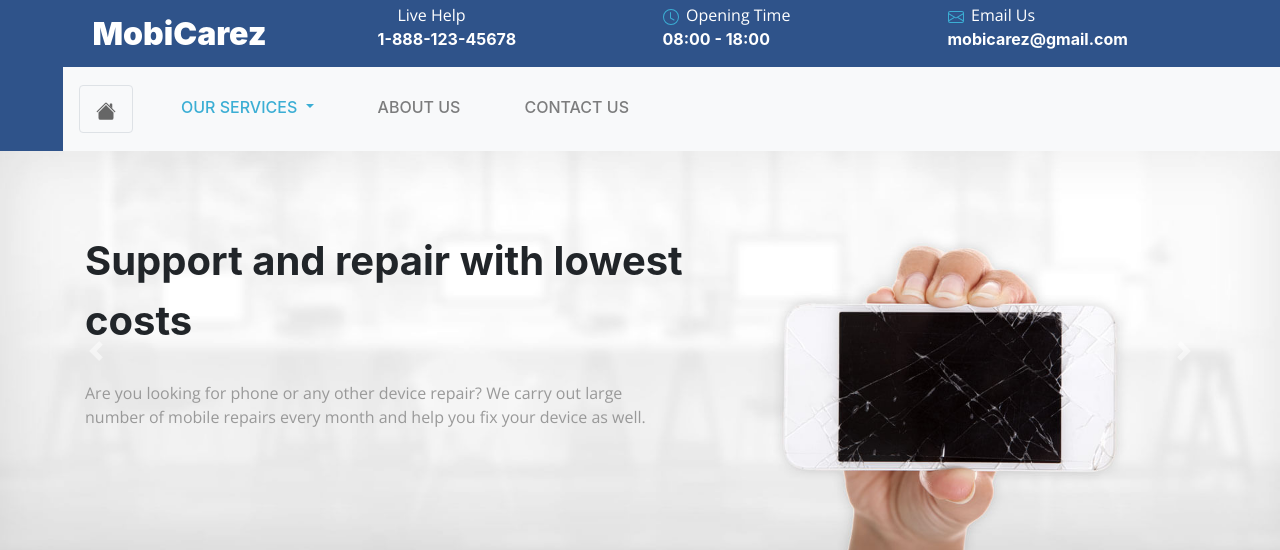
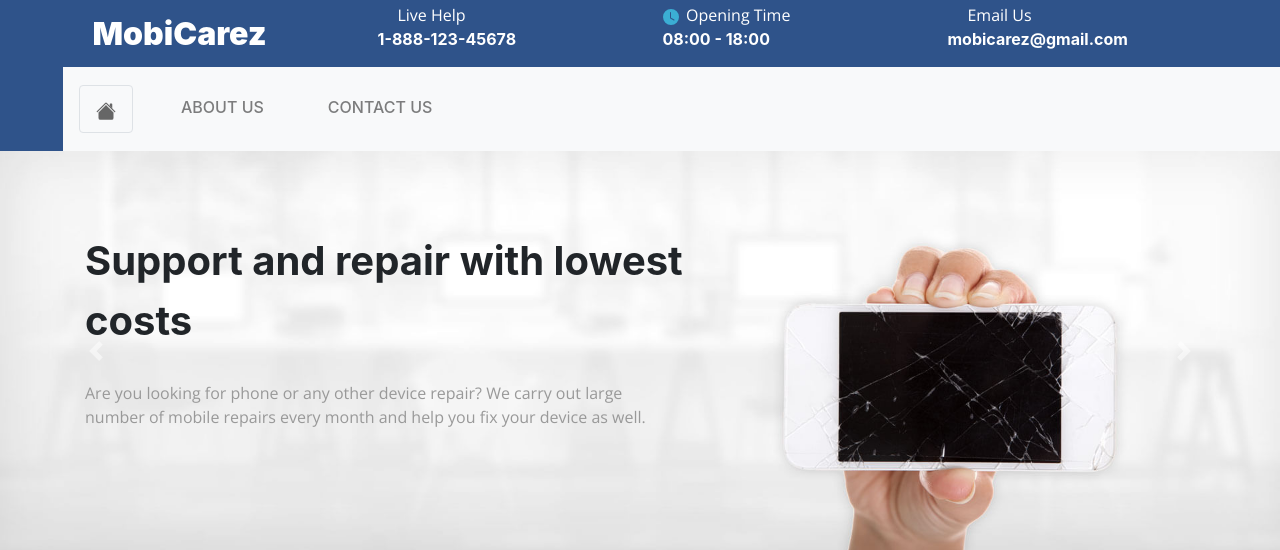
Before and after one commit to AmarjotSingh21/mobi-carez, a Django app: page / in a window 1280 px wide. Shown: the top 550 px of the page. Run offline with Django 3.2, Linux system fonts and the light colour scheme; some libraries are stand-ins or nearby versions; some web fonts are replaced.

Commit message:
minor fixes

```diff
--- a/static/style.css
+++ b/static/style.css
@@ -1,3 +1,7 @@
+html{
+  scroll-behavior: smooth;
+}
+
 .primary-background {
   background-color: #2f538a;
 }
--- a/templates/base.html
+++ b/templates/base.html
@@ -36,23 +36,17 @@
                     <p class="font-weight-bold text-white">1-888-123-45678</p>
                 </div>
                 <div class="col-lg-3 text-white">
-                    <svg width="1em" height="1em" viewBox="0 0 16 16" class="bi bi-clock secondary-blue"
+                    <svg width="1em" height="1em" viewBox="0 0 16 16" class="bi bi-clock-fill secondary-blue"
                         fill="currentColor" xmlns="http://www.w3.org/2000/svg">
                         <path fill-rule="evenodd"
-                            d="M8 15A7 7 0 1 0 8 1a7 7 0 0 0 0 14zm8-7A8 8 0 1 1 0 8a8 8 0 0 1 16 0z" />
-                        <path fill-rule="evenodd"
-                            d="M7.5 3a.5.5 0 0 1 .5.5v5.21l3.248 1.856a.5.5 0 0 1-.496.868l-3.5-2A.5.5 0 0 1 7 9V3.5a.5.5 0 0 1 .5-.5z" />
+                            d="M16 8A8 8 0 1 1 0 8a8 8 0 0 1 16 0zM8 3.5a.5.5 0 0 0-1 0V9a.5.5 0 0 0 .252.434l3.5 2a.5.5 0 0 0 .496-.868L8 8.71V3.5z" />
                     </svg>
                     <span class="icon-text">Opening Time</span>
                     <p class="font-weight-bold text-white">08:00 - 18:00</p>
 
                 </div>
                 <div class="col-lg-3 text-white">
-                    <svg width="1em" height="1em" viewBox="0 0 16 16" class="bi bi-envelope secondary-blue"
-                        fill="currentColor" xmlns="http://www.w3.org/2000/svg">
-                        <path fill-rule="evenodd"
-                            d="M0 4a2 2 0 0 1 2-2h12a2 2 0 0 1 2 2v8a2 2 0 0 1-2 2H2a2 2 0 0 1-2-2V4zm2-1a1 1 0 0 0-1 1v.217l7 4.2 7-4.2V4a1 1 0 0 0-1-1H2zm13 2.383l-4.758 2.855L15 11.114v-5.73zm-.034 6.878L9.271 8.82 8 9.583 6.728 8.82l-5.694 3.44A1 1 0 0 0 2 13h12a1 1 0 0 0 .966-.739zM1 11.114l4.758-2.876L1 5.383v5.73z" />
-                    </svg>
+                    <i class="fa fa-envelope secondary-blue" aria-hidden="true"></i>
                     <span class="icon-text">Email Us</span>
                     <p class="font-weight-bold text-white">mobicarez@gmail.com</p>
                 </div>
@@ -76,7 +70,7 @@
 
             <div class="collapse navbar-collapse" id="navbarSupportedContent">
                 <ul class="navbar-nav mr-auto">
-                    <li class="nav-item dropdown active">
+                    <!-- <li class="nav-item dropdown active">
                         <a class="nav-link dropdown-toggle navbar-tab" href="#" id="navbarDropdown" role="button"
                             data-toggle="dropdown" aria-haspopup="true" aria-expanded="false">
                             OUR SERVICES
@@ -88,13 +82,13 @@
                             <a class="dropdown-item" href="#">Phone Unlocking</a>
                             <a class="dropdown-item" href="#">Water Damage Repair</a>
                         </div>
-                    </li>
+                    </li> -->
 
                     <li class="nav-item">
-                        <a class="nav-link navbar-tab" href="#">ABOUT US</a>
+                        <a class="nav-link navbar-tab" href="#about">ABOUT US</a>
                     </li>
                     <li class="nav-item">
-                        <a class="nav-link navbar-tab" href="#">CONTACT US</a>
+                        <a class="nav-link navbar-tab" href="#contact">CONTACT US</a>
                     </li>
 
                 </ul>
--- a/templates/snippets/about.html
+++ b/templates/snippets/about.html
@@ -1,6 +1,6 @@
 {% load static %}
 
-<div class="container">
+<div class="container" id="about">
     <h2 class="font-weight-bold position-relative mb-4"><span>About Us</span> <span class="middle-line"
             style="left:160px;"></span></h2>
     <div class="about">
--- a/templates/snippets/contact.html
+++ b/templates/snippets/contact.html
@@ -1,4 +1,4 @@
-<div class="container">
+<div class="container" id="contact">
     <div class="contact-container">
         <h2 class="font-weight-bold position-relative mb-4"><span>Contact Us</span> <span class="middle-line"
                 style="left:180px;"></span></h2>
```
